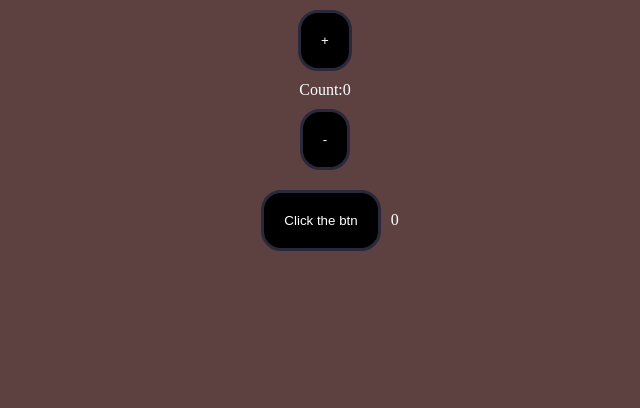
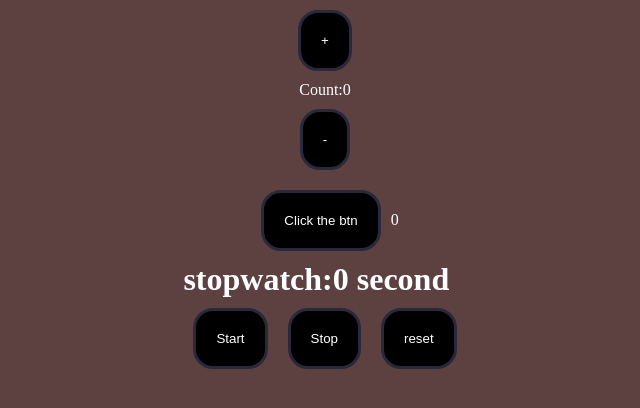
Before and after one commit to zahrahassanakhter-stack/react-projects, a React (Vite) app: page / in a window 1280 px wide. Shown: the top 408 px of the page, without its empty margins (315-955 px from the left). Built offline with nearby package versions, Linux system fonts and the light colour scheme.

Commit message:
save  stopwatch

```diff
--- a/src/App.jsx
+++ b/src/App.jsx
@@ -1,5 +1,7 @@
 import "./App.css";
 import Useref from "./components/Useref";
+import Stopwatch from "./components/Stopwatch";
+
 import {
   increment,
   decrement,
@@ -23,6 +25,7 @@ function App() {
       <p>Count:{count}</p>
       <button onClick={handledecrement}>-</button>
       <Useref />
+      <Stopwatch />
     </div>
   );
 }
--- /dev/null
+++ b/src/components/Stopwatch.jsx
@@ -0,0 +1,31 @@
+import React from "react";
+import { useState, useRef } from "react";
+
+const stopwatch = () => {
+  const [time, settime] = useState(0);
+  const timer = useRef(null);
+  function Starttimer() {
+    timer.current = setInterval(() => {
+      settime((time) => time + 1);
+    }, 1000);
+  }
+  function stoptimer() {
+    clearInterval(timer.current);
+    timer.current = null;
+  }
+  function resettimer() {
+    stoptimer();
+    setTime(0);
+  }
+
+  return (
+    <div>
+      <h1>stopwatch:{time} second</h1>
+      <button onClick={Starttimer}>Start</button>
+      <button onClick={stoptimer}>Stop</button>
+      <button onClick={resettimer}>reset</button>
+    </div>
+  );
+};
+
+export default stopwatch;
```
